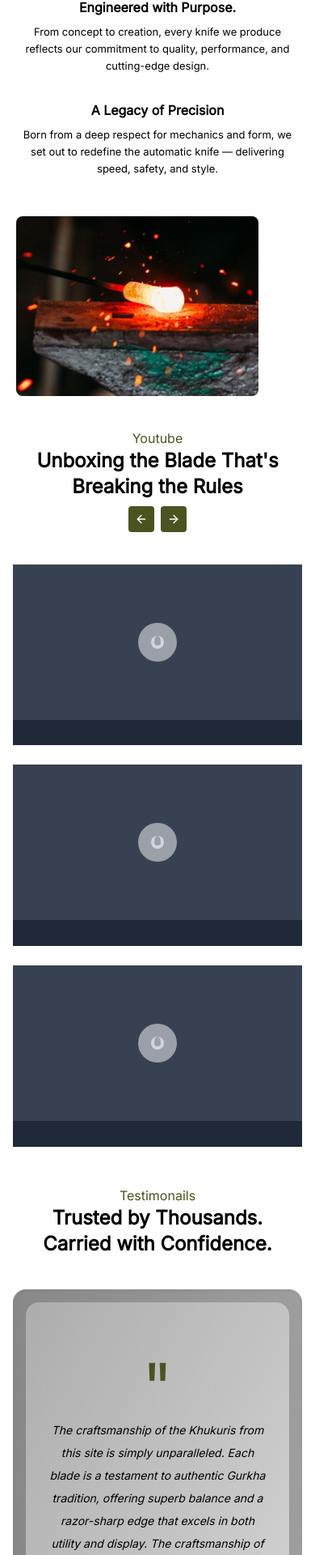
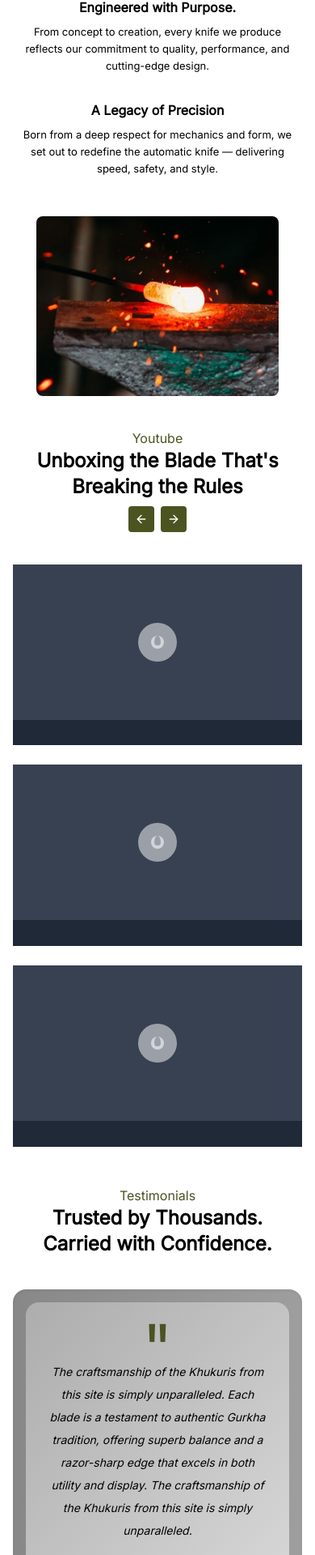
Before and after one commit to zennie2001/rgcreationsnepal, a Next.js app: page / in a window 390 px wide. Shown: the part 4552-6472 px from the top of the page at 81% size. Built offline with nearby package versions, Linux system fonts and the light colour scheme.

Commit message:
sid commit2

```diff
--- a/src/components/TestimonialCard.tsx
+++ b/src/components/TestimonialCard.tsx
@@ -13,9 +13,9 @@ interface Props {
 
 const TestimonialCard = ({ name, description, prevRef, nextRef, onPrevClick, onNextClick }: Props) => (
   <section className="bg-gradient-to-r from-[#888888] to-[#9e9e9e] rounded-2xl shadow-inner w-full max-w-4xl p-4">
-    <div className="relative flex flex-col justify-center items-center bg-gradient-to-br from-[#adadad] to-[#d9d9d9] rounded-2xl px-6 py-12">
+    <div className="relative flex flex-col justify-center items-center bg-gradient-to-br from-[#adadad] to-[#d9d9d9] rounded-2xl px-6 md:py-12">
       {/* Quote Icon */}
-      <div className="text-darkGreen text-[80px]  leading-none pt-4">"</div>
+      <div className="text-darkGreen text-[80px]  leading-none -mb-6 pt-4">"</div>
 
       {/* Description */}
       <p className="text-sm sm:text-base text-black italic leading-7 text-center max-w-3xl">
@@ -24,7 +24,7 @@ const TestimonialCard = ({ name, description, prevRef, nextRef, onPrevClick, onN
 
       {/* Arrows (if present) */}
       {prevRef && nextRef && (
-        <div className="flex justify-between w-[90%] gap-10 mt-10">
+        <div className="flex justify-between w-full md:w-[90%] gap-10 md:mt-10">
           <button
             ref={prevRef}
             onClick={onPrevClick}
@@ -34,7 +34,7 @@ const TestimonialCard = ({ name, description, prevRef, nextRef, onPrevClick, onN
             <ArrowLeft size={24} />
           </button>
           {/* Name and Role */}
-          <div className="my-10 text-center">
+          <div className="my-4 md:my-10 text-center">
             <h3 className="text-black font-semibold text-xs sm:text-sm uppercase">
               {name}
             </h3>
--- a/src/sections/About.tsx
+++ b/src/sections/About.tsx
@@ -38,7 +38,7 @@ export default function About() {
         </div>
 
         {/* Right Image */}
-        <div className="relative w-full lg:w-1/2 rounded-lg">
+        <div className="relative w-full lg:w-1/2 flex justify-center rounded-lg">
           <Image
             src={knifeImage}
             alt="Crossed knives"
--- a/src/sections/Footer.tsx
+++ b/src/sections/Footer.tsx
@@ -76,7 +76,7 @@ const Footer = () => {
               </Link>
             </div>
 
-            <p className="text-gray-300 mt-2 text-sm leading-relaxed max-w-sm">
+            <p className="text-gray-300 mt-2 text-sm leading-relaxed max-w-md">
               Whether it’s everyday carry or mission-ready gear, our collection
               covers the spectrum of sharp innovation. Choose your edge — and
               carry it with confidence.
@@ -164,7 +164,7 @@ const Footer = () => {
             <h4 className="text-white  text-center md:text-left font-semibold text-base md:text-lg mb-4">
               We Accept
             </h4>
-            <ul className=" text-sm text-gray-300 flex justify-start gap-4 mx-4 md:mx-0 items-center md:items-start">
+            <ul className=" text-sm text-gray-300 flex justify-center md:justify-start gap-4 mx-4 md:mx-0 items-center md:items-start">
               <li className="flex gap-2 items-center text-center">
                 <svg
                   width="48"
--- a/src/sections/Testimonials.tsx
+++ b/src/sections/Testimonials.tsx
@@ -39,7 +39,7 @@ export default function Testimonials() {
 
         <div className="mb-10">
           <p className="text-darkGreen text-center md:text-left md:text-lg text-base">
-            Testimonails
+            Testimonials
           </p>
           <h2 className="text-2xl md:text-3xl lg:text-4xl text-black text-center md:text-left font-semibold">
             Trusted by Thousands.
```
